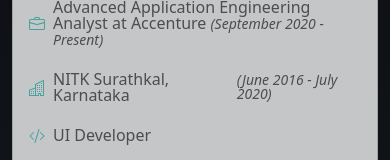
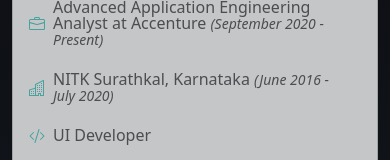
Before and after one commit to jaswanth-b-kumar/skillset-portfolio, a React (Create React App) app: page /#/ in a window 390 px wide. Shown: the part 377-537 px from the top of the page. Built offline with nearby package versions, Linux system fonts and the light colour scheme.

Commit message:
telephone link added

```diff
--- a/src/Components/Home/Home.js
+++ b/src/Components/Home/Home.js
@@ -17,7 +17,7 @@
             </div>
             <div className="card-body">
               <div className="card-subhead mb-2 text-body-secondary card-text-custom px-2"><span><icons.Briefcase /></span><span className="m-2">Advanced Application Engineering Analyst at Accenture <small><i>(September 2020 - Present)</i></small></span></div>
-              <div className="card-subhead mb-2 text-body-secondary card-text-custom px-2"><span><icons.Buildings /></span><span className="m-2">NITK Surathkal, Karnataka </span><small><i>(June 2016 - July 2020)</i></small></div>
+              <div className="card-subhead mb-2 text-body-secondary card-text-custom px-2"><span><icons.Buildings /></span><span className="m-2">NITK Surathkal, Karnataka <small><i>(June 2016 - July 2020)</i></small></span></div>
               <div className="card-subhead mb-2 text-body-secondary card-text-custom px-2"><span><icons.CodeSlash /></span><span className="m-2">UI Developer</span></div>
               <div className="card-subhead mb-2 text-body-secondary card-text-custom mt-2 px-2">
                 <span className="line-height-custom">
```
